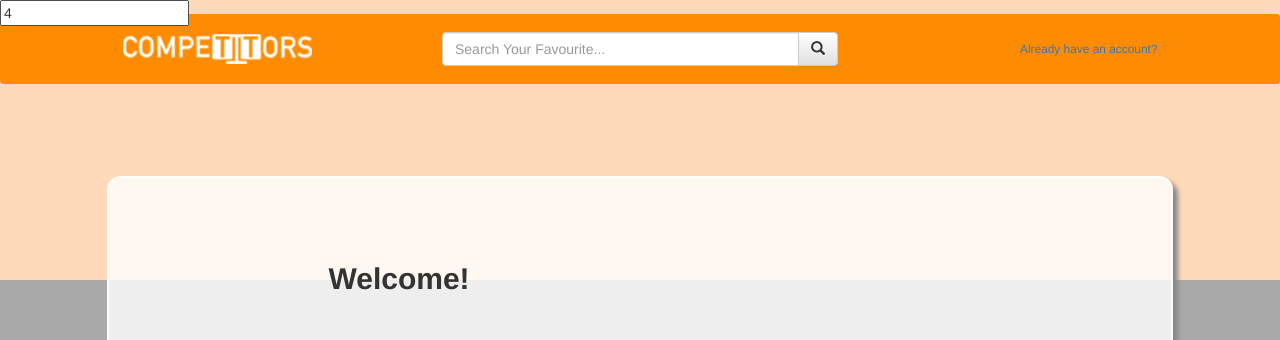
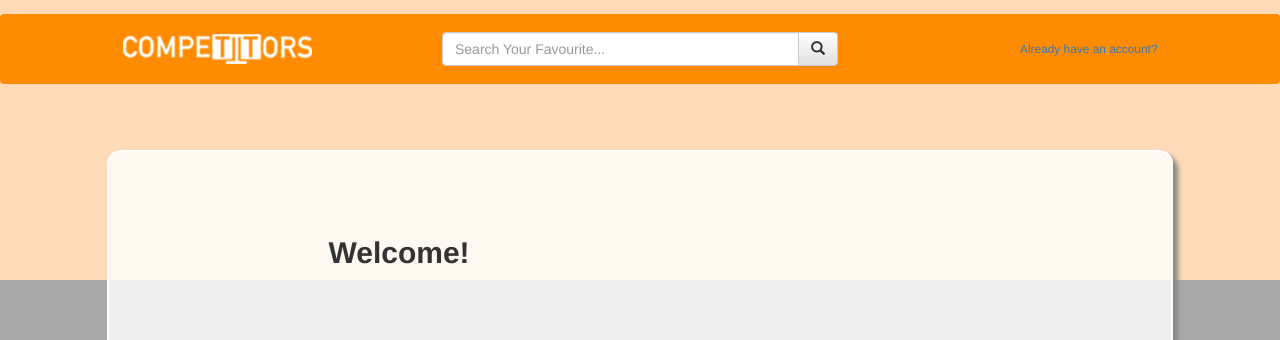
Before and after one commit to competitor/competitors, a Django app: page /register in a window 1280 px wide. Shown: the top 340 px of the page. Run offline with Django 3.2, Linux system fonts and the light colour scheme; some libraries are stand-ins or nearby versions.

Commit message:
see #18 isolation done/delete testing field

```diff
--- a/competitors/templates/registration/register.html
+++ b/competitors/templates/registration/register.html
@@ -14,7 +14,6 @@
     <div id="header">
         {% include 'competitors/navbar.html' %}
     </div>
-    <input ng-model="value" ng-init="value=4"/>
     <div id="body" class="row cp-container">
         <div class="col-xs-12 col-sm-12 col-md-offset-1 col-md-10 col-lg-offset-1 col-lg-10" id="form-wrapper">
             <h2 class="col-sm-offset-2" id="form-head"> Welcome! </h2>
```
